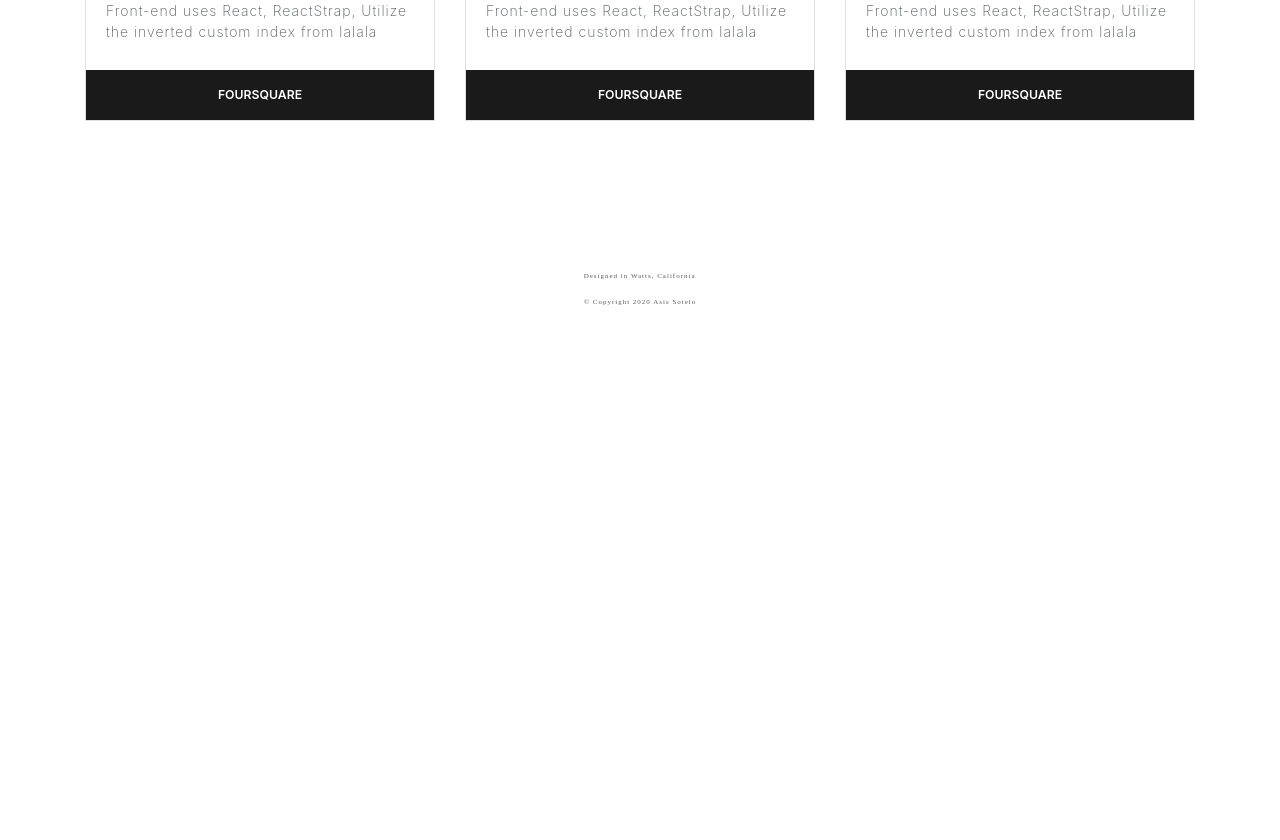
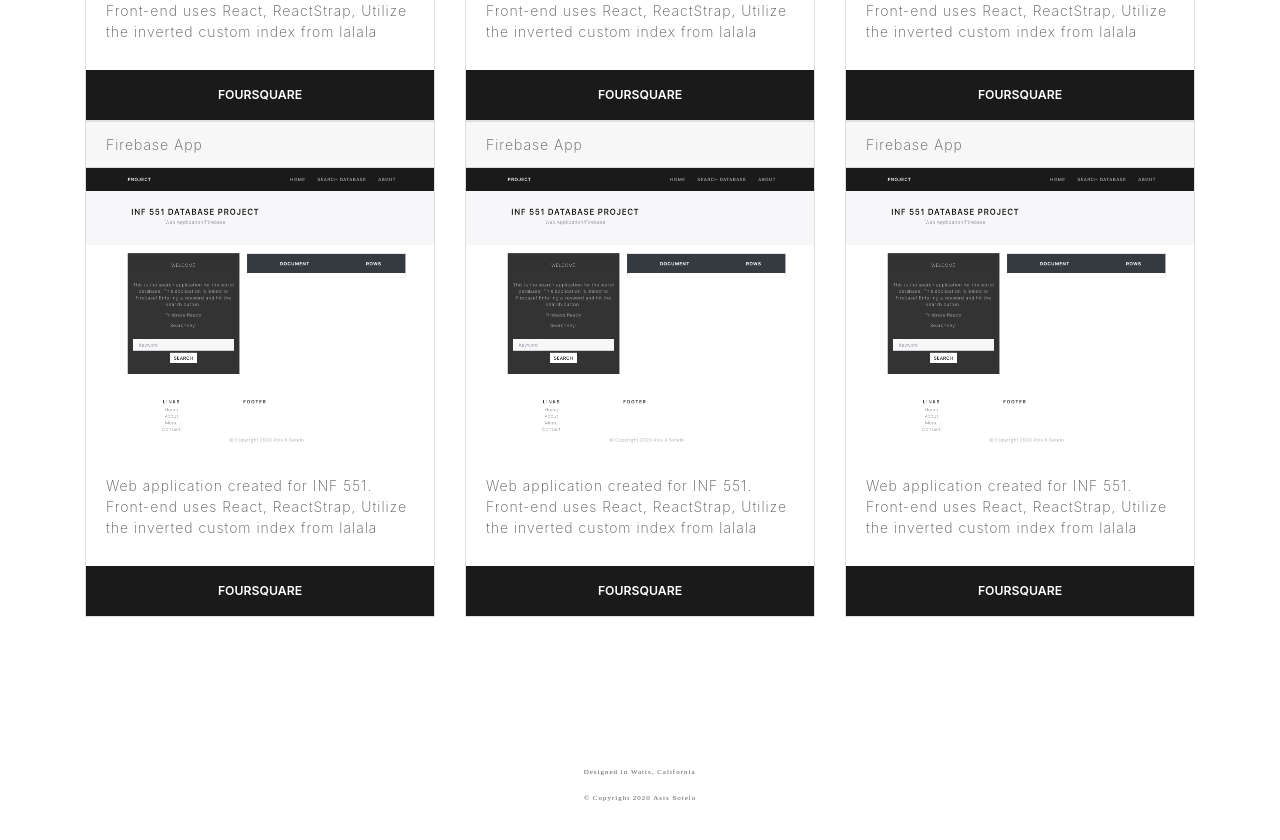
Before and after one commit to AsisASotelo/personal_website2, a React (Create React App) app in the folder pwmk2/: page / in a window 1280 px wide. Shown: the part 1260-2100 px from the top of the page. Before the commit the page ends 1614 px from the top, so only its background shows below. Built offline with nearby package versions, Linux system fonts and the light colour scheme; a web font is replaced by a local one.

Commit message:
Add Row to Project

```diff
--- a/pwmk2/src/sections/ProjSec.jsx
+++ b/pwmk2/src/sections/ProjSec.jsx
@@ -10,6 +10,7 @@
         <HeaderComp/>
         <TitleComp title="Projects" subtitle="A collection of my work..."/>
         <CardComp/>
+        <CardComp/>
         <FooterComp/>
 
        </>
```
